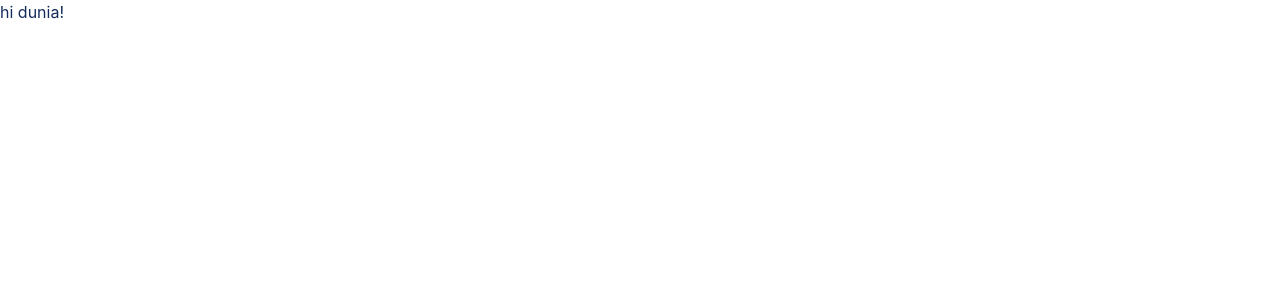
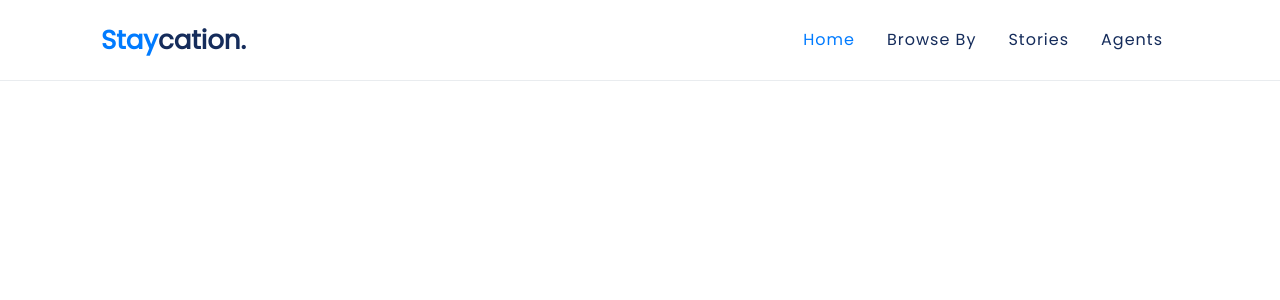
Before and after one commit to rachmizard/staycation-fe, a React (Create React App) app: page / in a window 1280 px wide. Shown: the top 300 px of the page. Built offline with nearby package versions, Linux system fonts and the light colour scheme.

Commit message:
setup header styling & part

```diff
--- a/src/App.js
+++ b/src/App.js
@@ -1,7 +1,17 @@
 import "assets/scss/style.scss";
 
+import LandingPage from "pages/LandingPage";
+
+import { BrowserRouter as Router, Route, NavLink } from "react-router-dom";
+
 function App() {
-  return <div className="App">hi dunia!</div>;
+  return (
+    <div className="App">
+      <Router>
+        <Route path="/" component={LandingPage}></Route>
+      </Router>
+    </div>
+  );
 }
 
 export default App;
--- a/src/assets/scss/bootstrap-grid.scss
+++ /dev/null
@@ -1,30 +0,0 @@
-/*!
- * Bootstrap Grid v4.6.0 (https://getbootstrap.com/)
- * Copyright 2011-2021 The Bootstrap Authors
- * Copyright 2011-2021 Twitter, Inc.
- * Licensed under MIT (https://github.com/twbs/bootstrap/blob/main/LICENSE)
- */
-
-html {
-  box-sizing: border-box;
-  -ms-overflow-style: scrollbar;
-}
-
-*,
-*::before,
-*::after {
-  box-sizing: inherit;
-}
-
-@import "functions";
-@import "variables";
-
-@import "mixins/deprecate";
-@import "mixins/breakpoints";
-@import "mixins/grid-framework";
-@import "mixins/grid";
-
-@import "grid";
-@import "utilities/display";
-@import "utilities/flex";
-@import "utilities/spacing";
--- a/src/assets/scss/style.scss
+++ b/src/assets/scss/style.scss
@@ -43,9 +43,48 @@
 @import "utilities";
 @import "print";
 
+@import url("https://fonts.googleapis.com/css2?family=Poppins:wght@400&display=swap");
+
+body {
+    font-family: "Poppins", sans-serif;
+}
+
 .brand-text-icon {
     font-size: 26px;
-    font-weight: 500;
+    font-weight: bold;
     font-family: "Poppins", sans-serif;
     color: $primary;
+    &:hover {
+        color: $primary;
+        text-decoration: none;
+    }
 }
+
+header {
+    border-bottom: 1px solid $gray-200;
+    width: 100%;
+    position: relative;
+    .navbar {
+        height: 80px;
+        ul.navbar-nav {
+            li.nav-item {
+                &.active {
+                    a.nav-link {
+                        color: $primary;
+                    }
+                }
+                a {
+                    &.nav-link {
+                        letter-spacing: 1px;
+                        color: $gray-900;
+                        padding-left: 1rem;
+                        padding-right: 1rem;
+                        &:hover {
+                            text-decoration: underline;
+                        }
+                    }
+                }
+            }
+        }
+    }
+}
--- a/src/elements/Button/index.jsx
+++ b/src/elements/Button/index.jsx
@@ -39,7 +39,7 @@
       return (
         <a
           href={props.href}
-          className={className.join(" ")}
+          className={classnav - itemName.join(" ")}
           style={props.style}
           target={props.target === "_blank" ? "_blank" : undefined}
           rel={props.target === "_blank" ? "noopener noreferrer" : undefined}
--- a/src/pages/LandingPage.jsx
+++ b/src/pages/LandingPage.jsx
@@ -1,13 +1,13 @@
 import React, { Component } from "react";
 
-import Button from "elements/Button";
+import Header from "parts/Header";
 
 export default class LandingPage extends Component {
   render() {
     return (
-      <div>
-        <Button></Button>
-      </div>
+      <>
+        <Header {...this.props}></Header>
+      </>
     );
   }
 }
--- a/src/parts/Header.jsx
+++ b/src/parts/Header.jsx
@@ -0,0 +1,48 @@
+import React from "react";
+
+import Button from "elements/Button";
+
+import BrandIcon from "parts/IconText";
+
+export default function Header(props) {
+  const getNavLinkClass = (path) => {
+    return props.location.pathname === path ? "active" : "";
+  };
+
+  return (
+    <header className="spacing-sm">
+      <div className="container">
+        <nav className="navbar navbar-expand-lg navbar-light">
+          <BrandIcon />
+          <div className="collapse navbar-collapse">
+            <ul className="navbar-nav ml-auto">
+              <li className={`nav-item ${getNavLinkClass("/")}`}>
+                <Button className="nav-link" type="link" href="/">
+                  Home
+                </Button>
+              </li>
+
+              <li className={`nav-item ${getNavLinkClass("/browse-by")}`}>
+                <Button className="nav-link" type="link" href="/browse-by">
+                  Browse By
+                </Button>
+              </li>
+
+              <li className={`nav-item ${getNavLinkClass("/stories")}`}>
+                <Button className="nav-link" type="link" href="/stories">
+                  Stories
+                </Button>
+              </li>
+
+              <li className={`nav-item ${getNavLinkClass("/agents")}`}>
+                <Button className="nav-link" type="link" href="/agents">
+                  Agents
+                </Button>
+              </li>
+            </ul>
+          </div>
+        </nav>
+      </div>
+    </header>
+  );
+}
```
Also changed, not shown: src/assets/scss/bootstrap-reboot.scss (deleted, +0 -12 lines).
